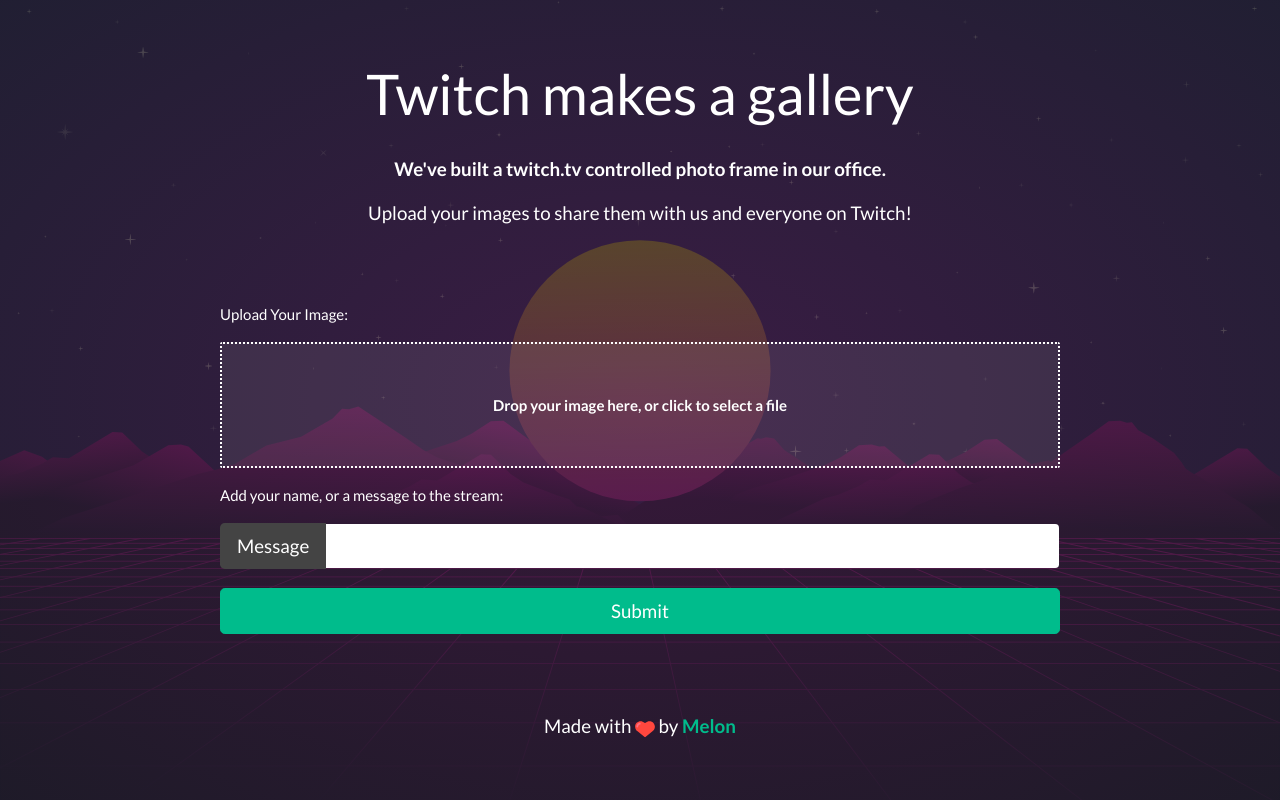
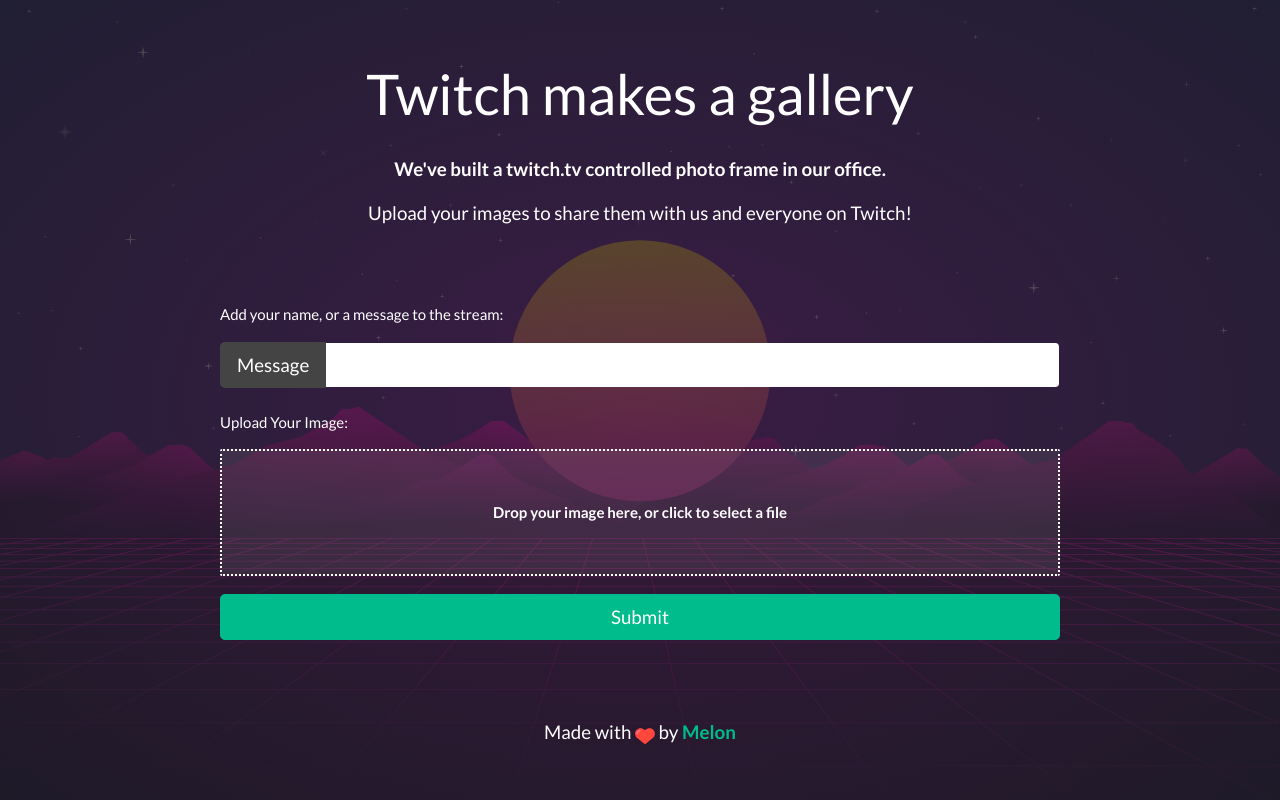
Before and after one commit to MelonWD/twitch-makes-a-gallery, a React (Create React App) app in the folder frontend/: page /upload in a window 1280 px wide. Built offline with nearby package versions, Linux system fonts and the light colour scheme.

Commit message:
feat: minor usability tweaks

```diff
--- a/frontend/src/assets/scss/display.scss
+++ b/frontend/src/assets/scss/display.scss
@@ -2,10 +2,10 @@
 	position: relative;
 
 	.sub-img {
-		width: 100%;
+		width: calc(100% - 60px);
 		height: calc(100vh - 90px);
 		padding-top: 30px;
-		margin-bottom: -20px;
+		margin: 0 auto -20px auto;
 		display: flex;
 		align-items: center;
 		justify-content: center;
--- a/frontend/src/upload/upload.component.tsx
+++ b/frontend/src/upload/upload.component.tsx
@@ -47,6 +47,14 @@
 					<p className="lead">Upload your images to share them with us and everyone on Twitch!</p>
 				</div>
 				<form onSubmit={this.onSubmit}>
+					<p>Add your name, or a message to the stream:</p>
+					<div className="input-group input-group-lg">
+						<div className="input-group-prepend">
+							<span className="input-group-text">Message</span>
+						</div>
+						<input className="form-control" type="text" name="name" value={this.state.name} onChange={this.onInputChange} />
+					</div>
+					<br />
 					<p>Upload Your Image:</p>
 					<div className="form-group">
 						<p style={this.errorStyle}>{this.state.error}</p>
@@ -63,13 +71,6 @@
 								</section>
 							)}
 						</Dropzone>
-					</div>
-					<p>Add your name, or a message to the stream:</p>
-					<div className="input-group input-group-lg">
-						<div className="input-group-prepend">
-							<span className="input-group-text">Message</span>
-						</div>
-						<input className="form-control" type="text" name="name" value={this.state.name} onChange={this.onInputChange} />
 					</div>
 					<button className="btn btn-lg btn-success btn-block">Submit</button>
 				</form>
```
